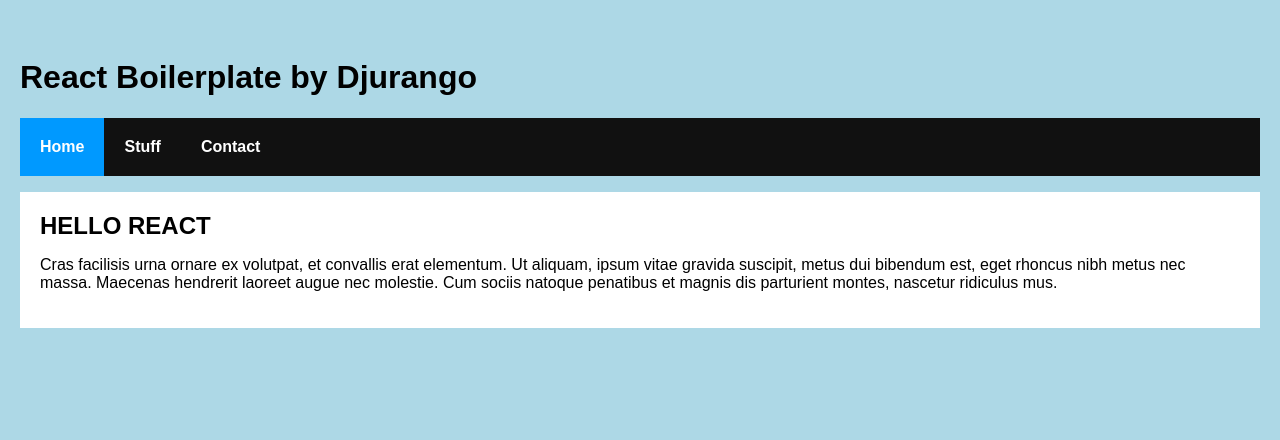
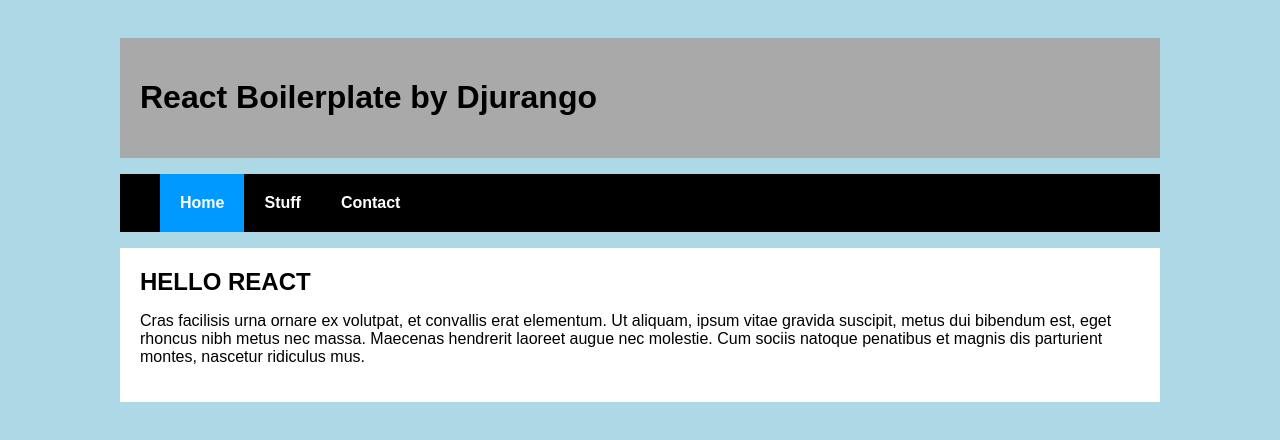
Before and after one commit to sifmaster/react-spa, a React app: page / in a window 1280 px wide. Built offline with nearby package versions, Linux system fonts and the light colour scheme.

Commit message:
Version 1.1

```diff
--- a/src/Main.js
+++ b/src/Main.js
@@ -13,8 +13,13 @@ class Main extends Component {
         return (
             <HashRouter>
                 <div>
-                    <h1>React Boilerplate by Djurango</h1>
-                    <ul className="header">
+
+                    <header>
+                        <h1>React Boilerplate by Djurango</h1>
+                    </header>
+
+
+                    <ul className="nav">
                         <li><NavLink exact to="/">Home</NavLink></li>
                         <li><NavLink to="/stuff">Stuff</NavLink></li>
                         <li><NavLink to="/contact">Contact</NavLink></li>
--- a/src/index.css
+++ b/src/index.css
@@ -6,30 +6,48 @@ body {
 h1, h2, p, ul, li {
     font-family: sans-serif;
 }
-ul.header li {
+
+header,
+.nav,
+.content {
+    max-width: 1000px;
+    margin-left: auto;
+    margin-right: auto;
+}
+
+header {
+    background-color: darkgray;
+    padding: 20px;
+}
+
+ul.nav li {
     display: inline;
     list-style-type: none;
     margin: 0;
 }
-ul.header {
-    background-color: #111;
-    padding: 0;
+
+ul.nav {
+    background-color: #000;
 }
-ul.header li a {
+
+ul.nav li a {
     color: #FFF;
     font-weight: bold;
     text-decoration: none;
     padding: 20px;
     display: inline-block;
 }
+
 .content {
     background-color: #FFF;
     padding: 20px;
 }
+
 .content h2 {
     padding: 0;
     margin: 0;
 }
+
 .content li {
     margin-bottom: 10px;
 }
```
